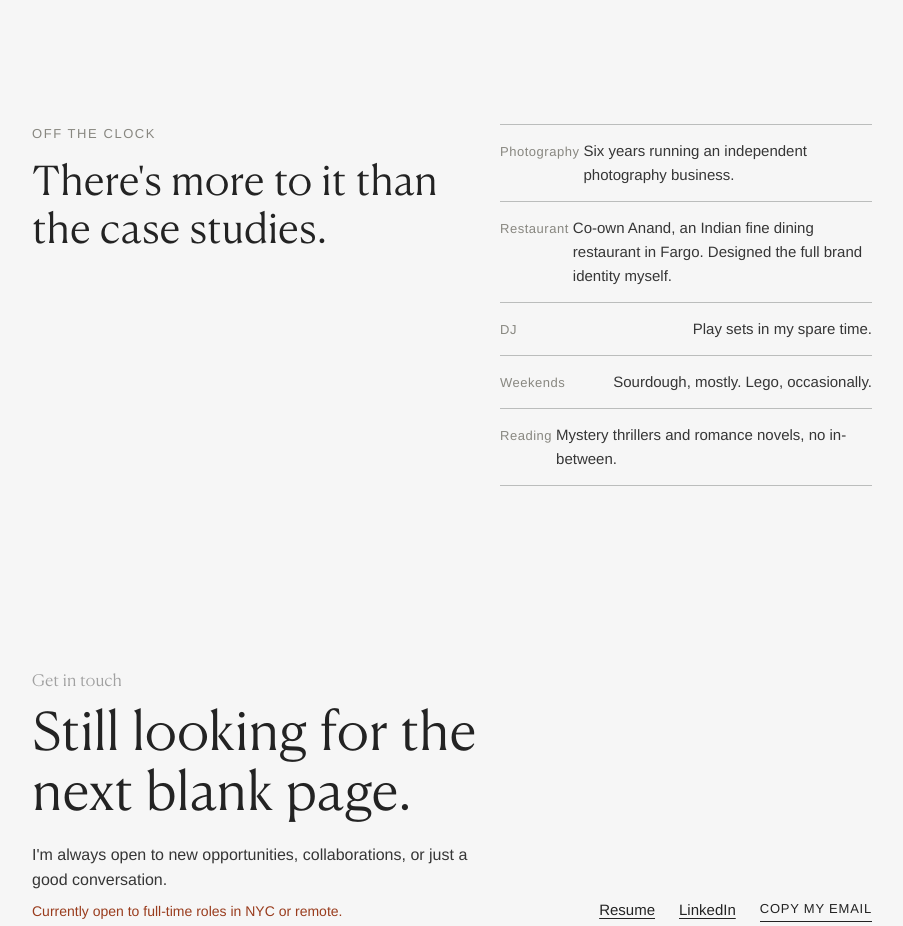
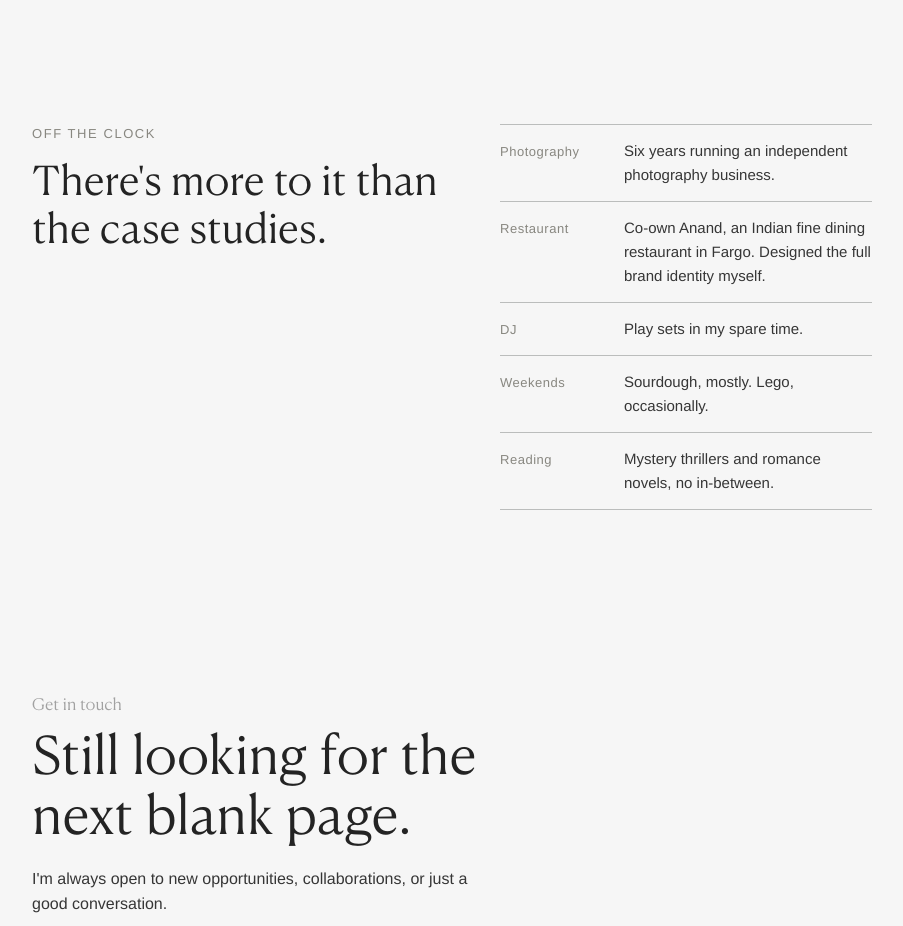
Before and after one commit to simikaur26/portfolio, a Next.js app: page / in a window 1280 px wide. Shown: the part 10700-11626 px from the top of the page, without its empty margins (188-1091 px from the left). Built offline with nearby package versions, Linux system fonts and the light colour scheme.

Commit message:
7/7 new changes

```diff
--- a/components/AboutStrip.tsx
+++ b/components/AboutStrip.tsx
@@ -53,13 +53,15 @@ function AnimatedRow({ label, detail, last, delay }: Row & { delay: number }) {
       }}
     >
       {/* Mobile: stacked. Desktop: space-between */}
-      <div className="flex flex-col md:flex-row md:items-baseline md:justify-between" style={{ gap: 4 }}>
+      <div className="flex flex-col md:flex-row md:items-baseline" style={{ gap: 4 }}>
         <span style={{
           fontFamily: HEL,
           fontSize: 13,
           fontWeight: 400,
           letterSpacing: "0.04em",
           color: MUTED,
+          flexShrink: 0,
+          width: 120,
         }}>
           {label}
         </span>
```
